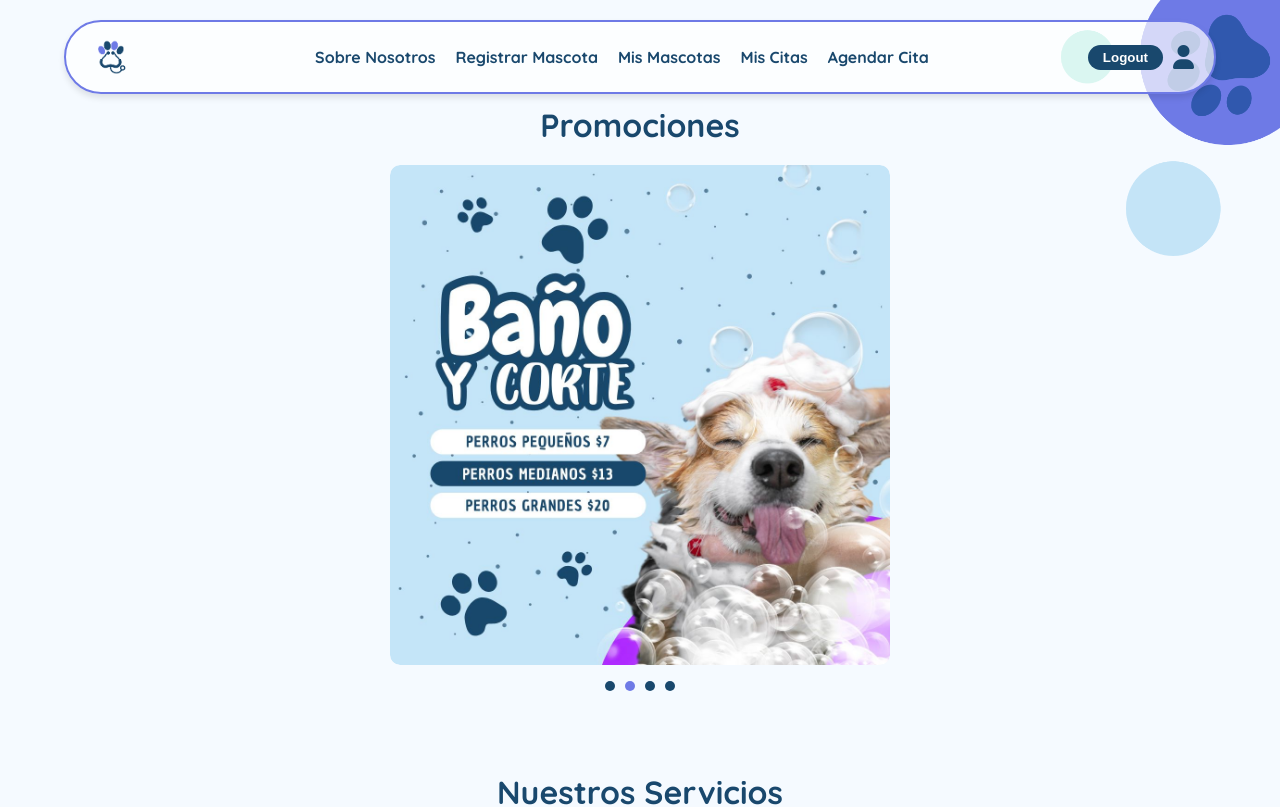
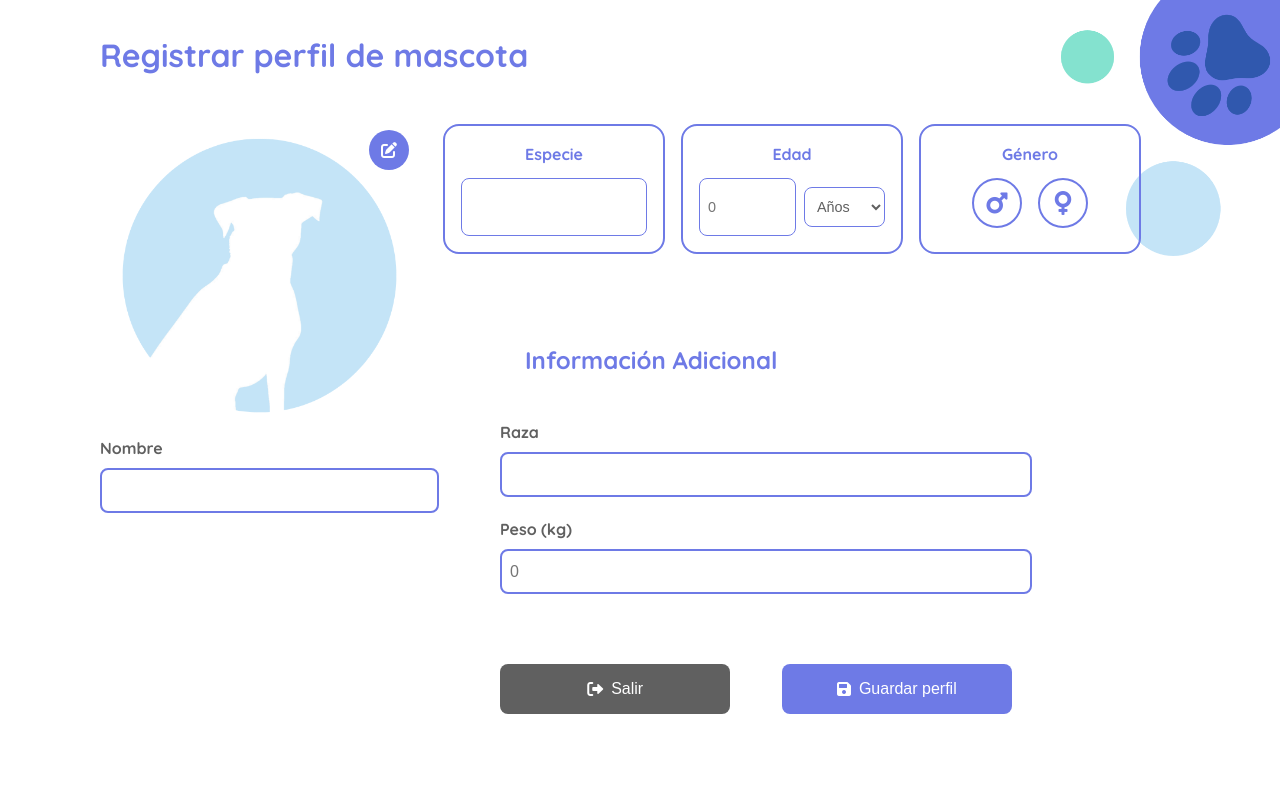
Before and after one commit to EmelyChavez/proyectoweb, a React (Vite) app in the folder Proyecto/Frontend/: page / in a window 1280 px wide. Shown: the top 807 px of the page. Built offline with nearby package versions, Linux system fonts and the light colour scheme.

Commit message:
adding new features

```diff
--- a/Proyecto/Frontend/src/App.jsx
+++ b/Proyecto/Frontend/src/App.jsx
@@ -7,7 +7,7 @@ import Appointment from "./components/appointment/Appointment";
 function App() {
   return (
     <div className="App">
-      <HomePage/>
+      <PetRegistration/>
     </div>
   );
 }
```
